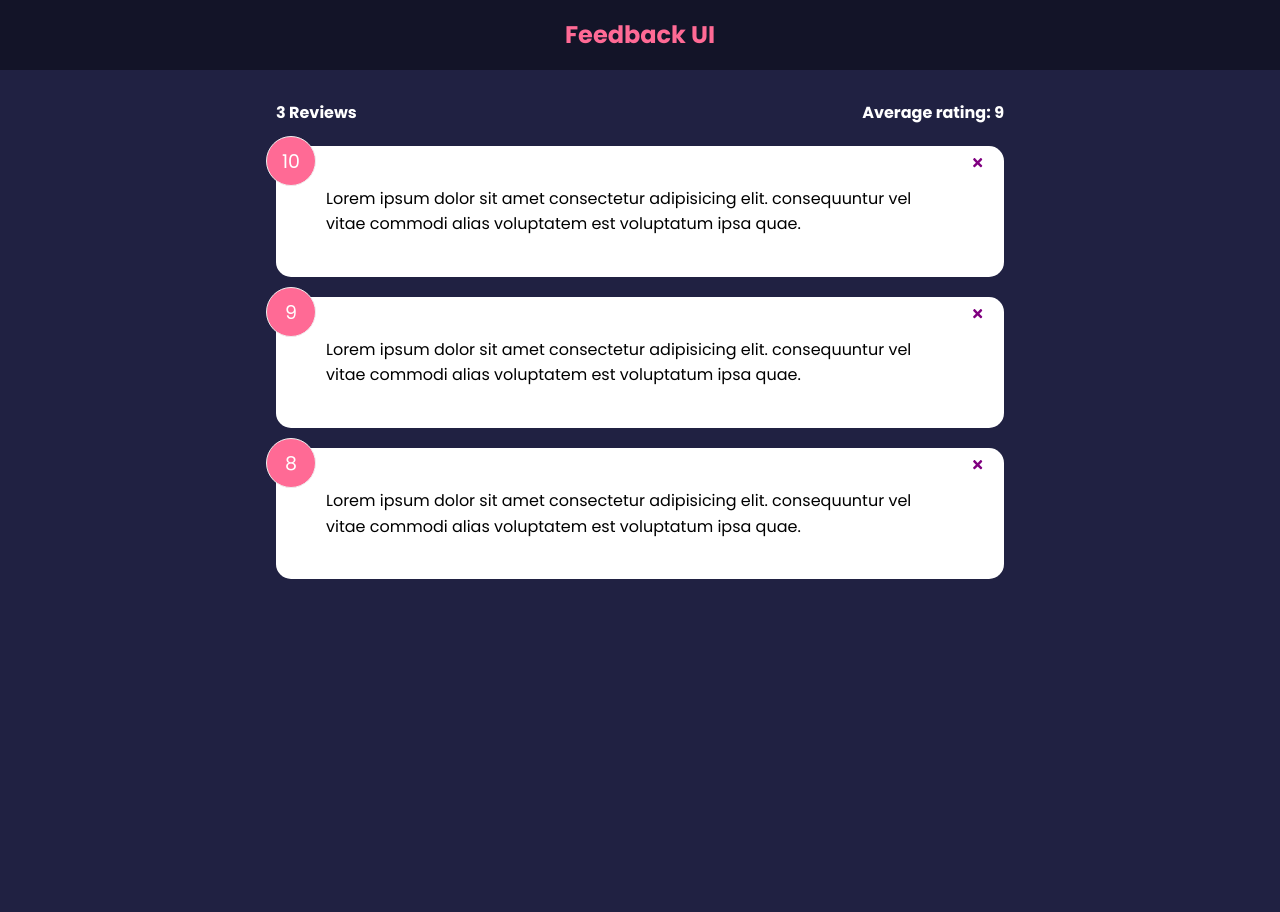
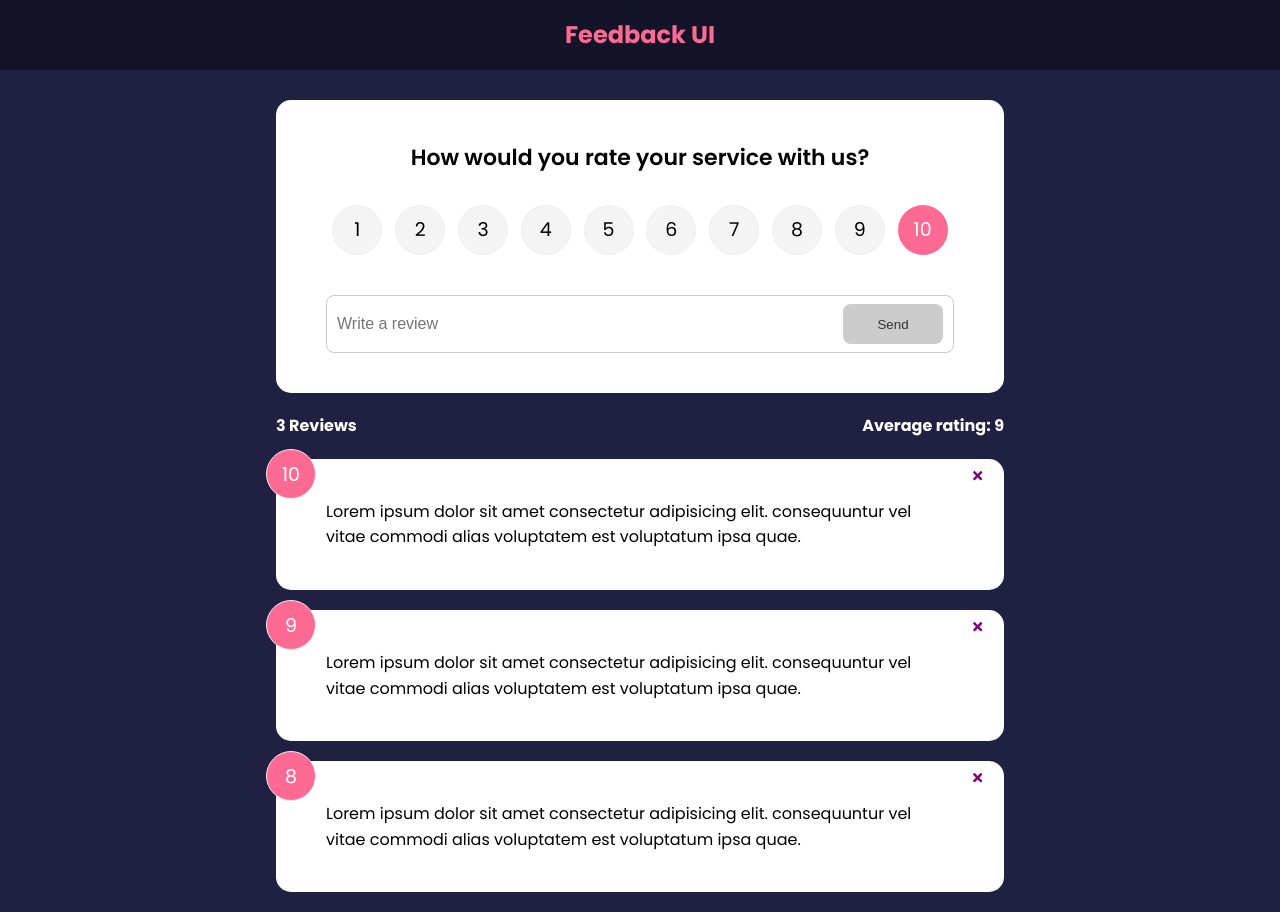
Before and after one commit to Eric-Souza/react-feedback-app, a React (Create React App) app: page / in a window 1280 px wide. Before the commit the page ends 800 px from the top, so only its background shows below. Built offline with nearby package versions, Linux system fonts and the light colour scheme.

Commit message:
Feedback adding logic developed

```diff
--- a/package.json
+++ b/package.json
@@ -6,10 +6,12 @@
     "@testing-library/jest-dom": "^5.16.1",
     "@testing-library/react": "^12.1.2",
     "@testing-library/user-event": "^13.5.0",
+    "framer-motion": "^4.1.17",
     "react": "^17.0.2",
     "react-dom": "^17.0.2",
     "react-icons": "^4.3.1",
     "react-scripts": "5.0.0",
+    "uuid": "^8.3.2",
     "web-vitals": "^2.1.3"
   },
   "scripts": {
--- a/src/App.js
+++ b/src/App.js
@@ -1,11 +1,18 @@
 import { useState } from 'react';
+import { v4 as uuidv4 } from 'uuid';
 import Header from './components/Header';
 import FeedbackList from './components/FeedbackList';
 import FeedbackData from './data/FeedbackData';
 import FeedbackStats from './components/FeedbackStats';
+import FeedbackForm from './components/FeedbackForm';
 
 function App() {
   const [feedback, setFeedback] = useState(FeedbackData);
+
+  const addFeedback = (newFeedback) => {
+    newFeedback.id = uuidv4();
+    setFeedback([newFeedback, ...feedback]);
+  };
 
   const deleteFeedback = (id) => {
     if (window.confirm('Are you sure you want to delete?')) {
@@ -17,6 +24,7 @@
     <>
       <Header />
       <div className="container">
+        <FeedbackForm handleAdd={addFeedback} />
         <FeedbackStats feedback={feedback} />
         <FeedbackList feedback={feedback} handleDelete={deleteFeedback} />
       </div>
--- /dev/null
+++ b/src/components/FeedbackForm.jsx
@@ -0,0 +1,66 @@
+import { useState } from 'react';
+import Card from './shared/Card';
+import Button from './shared/Button';
+import RatingSelect from './RatingSelect';
+
+function FeedbackForm({ handleAdd }) {
+  const [text, setText] = useState('');
+  const [rating, setRating] = useState('');
+  const [btnDisabled, setBtnDisabled] = useState(true);
+  const [message, setMessage] = useState('');
+
+  const handleTextChange = (e) => {
+    if (text === '') {
+      setBtnDisabled(true);
+      setMessage(null);
+    } else if (text !== '' && text.trim().length <= 10) {
+      setBtnDisabled(true);
+      setMessage('Text must be at least 10 characters');
+    } else {
+      setMessage(null);
+      setBtnDisabled(false);
+    }
+
+    setText(e.target.value);
+  };
+
+  const handleSubmit = (e) => {
+    e.preventDefault();
+
+    if (text.trim().length > 10) {
+      const newFeedback = {
+        text,
+        rating,
+      };
+
+      handleAdd(newFeedback);
+      setText('');
+    }
+  };
+
+  return (
+    <Card>
+      <form onSubmit={handleSubmit}>
+        <h2>How would you rate your service with us?</h2>
+
+        <RatingSelect select={(rating) => setRating(rating)} />
+
+        <div className="input-group">
+          <input
+            value={text}
+            onChange={handleTextChange}
+            type="text"
+            placeholder="Write a review"
+          />
+          <Button type="submit" isDisabled={btnDisabled}>
+            Send
+          </Button>
+        </div>
+
+        {message && <div className="message">{message}</div>}
+      </form>
+    </Card>
+  );
+}
+
+export default FeedbackForm;
--- a/src/components/FeedbackList.jsx
+++ b/src/components/FeedbackList.jsx
@@ -1,3 +1,4 @@
+import { motion, AnimatePresence } from 'framer-motion';
 import PropTypes from 'prop-types';
 import FeedbackItem from './FeedbackItem';
 
@@ -6,11 +7,32 @@
 
   return (
     <div className="feedback-list">
-      {feedback.map((item) => (
-        <FeedbackItem key={item.id} item={item} handleDelete={handleDelete} />
-      ))}
+      <AnimatePresence>
+        {feedback.map((item) => (
+          <motion.div
+            key={item.id}
+            initial={{ opacity: 0 }}
+            animate={{ opacity: 1 }}
+            exit={{ opacity: 0 }}
+          >
+            <FeedbackItem
+              key={item.id}
+              item={item}
+              handleDelete={handleDelete}
+            />
+          </motion.div>
+        ))}
+      </AnimatePresence>
     </div>
   );
+
+  // return (
+  //   <div className="feedback-list">
+  //     {feedback.map((item) => (
+  //       <FeedbackItem key={item.id} item={item} handleDelete={handleDelete} />
+  //     ))}
+  //   </div>
+  // );
 }
 
 FeedbackList.propTypes = {
--- /dev/null
+++ b/src/components/RatingSelect.jsx
@@ -0,0 +1,127 @@
+import { useState } from 'react';
+
+function RatingSelect({ select }) {
+  const [selected, setSelected] = useState(10);
+
+  const handleChange = (e) => {
+    setSelected(+e.currentTarget.value);
+    select(+e.currentTarget.value);
+  };
+
+  return (
+    <ul className="rating">
+      <li>
+        <input
+          type="radio"
+          id="num1"
+          name="rating"
+          value="1"
+          onChange={handleChange}
+          checked={selected === 1}
+        />
+        <label htmlFor="num1">1</label>
+      </li>
+      <li>
+        <input
+          type="radio"
+          id="num2"
+          name="rating"
+          value="2"
+          onChange={handleChange}
+          checked={selected === 2}
+        />
+        <label htmlFor="num2">2</label>
+      </li>
+      <li>
+        <input
+          type="radio"
+          id="num3"
+          name="rating"
+          value="3"
+          onChange={handleChange}
+          checked={selected === 3}
+        />
+        <label htmlFor="num3">3</label>
+      </li>
+      <li>
+        <input
+          type="radio"
+          id="num4"
+          name="rating"
+          value="4"
+          onChange={handleChange}
+          checked={selected === 4}
+        />
+        <label htmlFor="num4">4</label>
+      </li>
+      <li>
+        <input
+          type="radio"
+          id="num5"
+          name="rating"
+          value="5"
+          onChange={handleChange}
+          checked={selected === 5}
+        />
+        <label htmlFor="num5">5</label>
+      </li>
+      <li>
+        <input
+          type="radio"
+          id="num6"
+          name="rating"
+          value="6"
+          onChange={handleChange}
+          checked={selected === 6}
+        />
+        <label htmlFor="num6">6</label>
+      </li>
+      <li>
+        <input
+          type="radio"
+          id="num7"
+          name="rating"
+          value="7"
+          onChange={handleChange}
+          checked={selected === 7}
+        />
+        <label htmlFor="num7">7</label>
+      </li>
+      <li>
+        <input
+          type="radio"
+          id="num8"
+          name="rating"
+          value="8"
+          onChange={handleChange}
+          checked={selected === 8}
+        />
+        <label htmlFor="num8">8</label>
+      </li>
+      <li>
+        <input
+          type="radio"
+          id="num9"
+          name="rating"
+          value="9"
+          onChange={handleChange}
+          checked={selected === 9}
+        />
+        <label htmlFor="num9">9</label>
+      </li>
+      <li>
+        <input
+          type="radio"
+          id="num10"
+          name="rating"
+          value="10"
+          onChange={handleChange}
+          checked={selected === 10}
+        />
+        <label htmlFor="num10">10</label>
+      </li>
+    </ul>
+  );
+}
+
+export default RatingSelect;
--- /dev/null
+++ b/src/components/shared/Button.jsx
@@ -0,0 +1,24 @@
+import PropTypes from 'prop-types';
+
+function Button({ children, version, type, isDisabled }) {
+  return (
+    <button type={type} disabled={isDisabled} className={`btn btn-${version}`}>
+      {children}
+    </button>
+  );
+}
+
+Button.defaultProps = {
+  version: 'primary',
+  type: 'button',
+  isDisabled: false,
+};
+
+Button.propTypes = {
+  children: PropTypes.node.isRequired,
+  version: PropTypes.string,
+  type: PropTypes.string,
+  isDisabled: PropTypes.bool,
+};
+
+export default Button;
```
Also changed, not shown: 1 other file (tests, documents, lock files or other folders).
